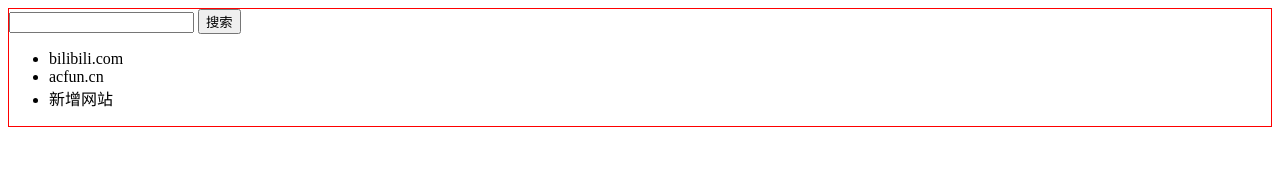
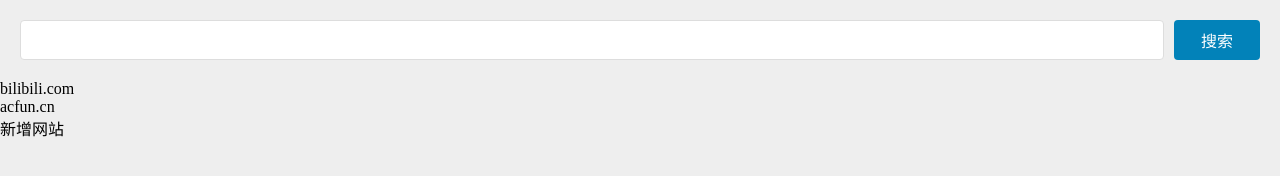
Before and after one commit to alice123guo/nav-1, a plain HTML site: page src/index.html in a window 1280 px wide. Drawn offline with Linux system fonts and the light colour scheme.

Commit message:
2.css搜索框美化：包括输入框和button按钮

```diff
--- a/src/style.css
+++ b/src/style.css
@@ -1,12 +1,45 @@
+/*css reset,下面的是伪元素reset*/
+* {
+  margin: 0;
+  padding: 0;
+  box-sizing: border-box;
+}
+*:before,
+*:after {
+  box-sizing: border-box;
+}
+
 body {
-  border: 1px solid red;
+  background-color: #eee;
 }
+
 .globalHeader {
+  margin: 20px; /*居中显示：上下左右都是20px*/
+
+  /*让输入框靠左，搜索靠右：flex布局*/
+  display: flex;
+  justify-content: space-around;
 }
+
 .globalHeader > input {
+  border: 1px solid #ddd; /*input默认有border所以需要改*/
+  width: 100%; /*左右宽度最大 */
+  margin-right: 10px;
+  height: 40px;
+  padding: 0 10px; /*输入框内左右间隔20px*/
+  border-radius: 4px; /*加圆角*/
 }
+
 .globalHeader > button {
+  white-space: nowrap; /*搜索里面的字不换行*/
+  padding: 0 27px;
+  border: none;
+  border-radius: 4px;
+  background-color: #0282b9;
+  color: white;
+  font-size: 16px;
 }
+
 .globalMain {
 }
 .siteList {
```
Also changed, not shown: 1.md (+25 -3 lines).
